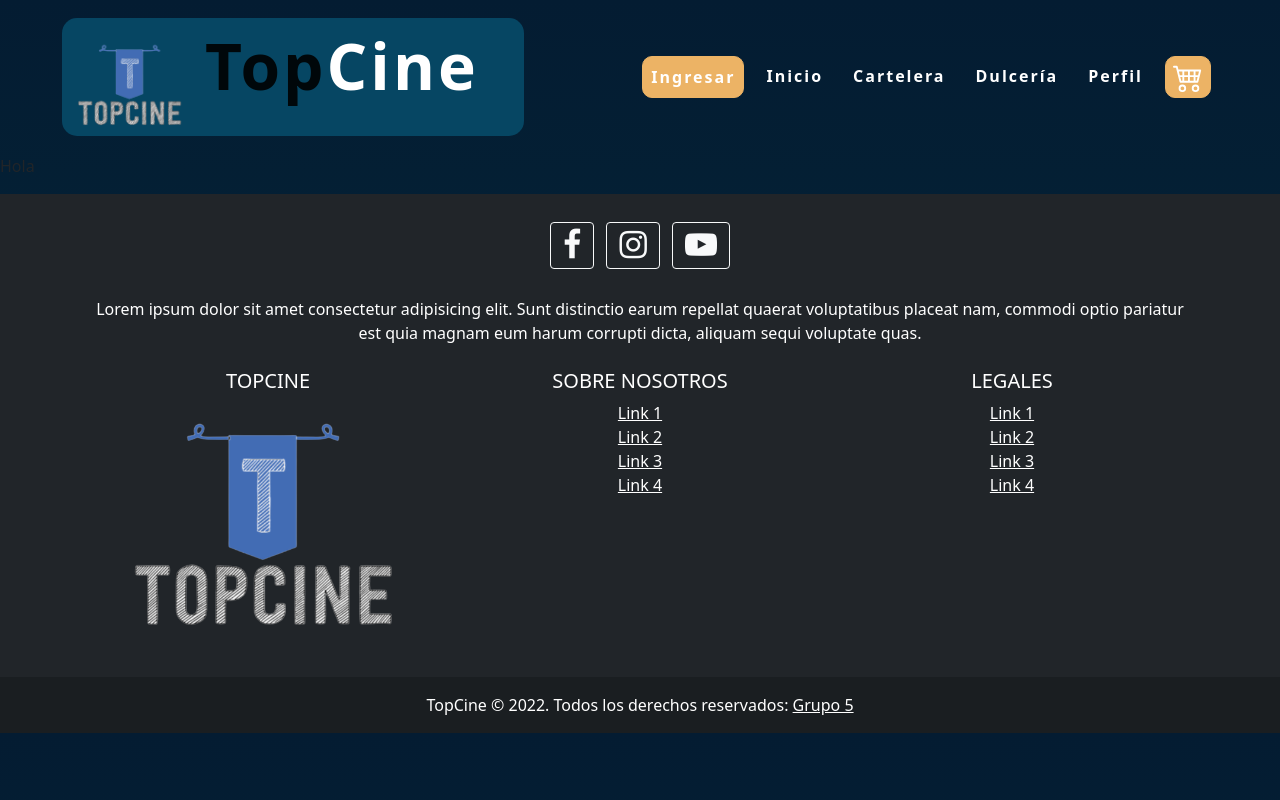
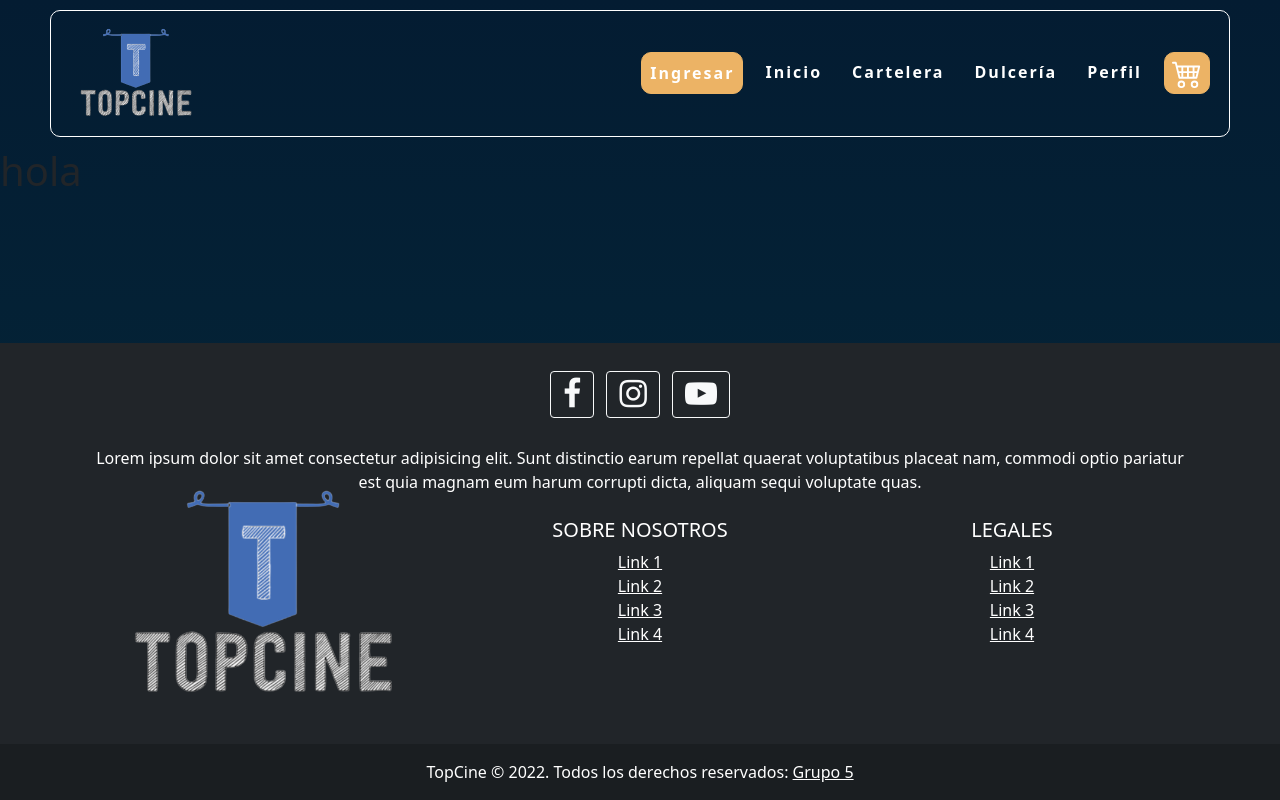
Before and after one commit to RickC1218/ProyectoIG2, a PHP site: page / in a window 1280 px wide. Run offline with PHP 8.4, Linux system fonts and the light colour scheme.

Commit message:
correcciones menores

```diff
--- a/css/base.scss
+++ b/css/base.scss
@@ -47,5 +47,5 @@ $color-botones-enlaces: #ECB365;
 }
 
 body {
-    background: linear-gradient($color-primario, $color-secundario);
+    background: linear-gradient(to bottom, $color-primario, $color-secundario) fixed;
 }
--- a/css/cabecera.scss
+++ b/css/cabecera.scss
@@ -1,39 +1,47 @@
 @use 'base';
+
+* {
+    margin: 0;
+    padding: 0;
+}
 
 #header {
     margin: 10px 50px;
+    border: 1px solid white;
+    border-radius: 10px;
+    #logo {
+        width: 40%;
+        border-radius: 15px;
+        a{
+            img{
+                width: 150px;
+            }
+        }
+    }
 }
 
-#logo {
-    background-color: base.$color-cajas;
-    width: 40%;
-    border-radius: 15px;
-}
-
-#logo span img{
-    width: 30%;
-}
-
-#logo a b{
-    font-size: 5vw;
-    letter-spacing: 3px;
-}
-
-#logo a b span {
-    color: white;
-}
-
-#MenuDespegable ul li{
+#MenuDespegable{
+    ul{
+        li{
             margin-left: 7px;
             margin-right: 7px;
             letter-spacing: 2px;
         }
+    }
 
-#MenuDespegable ul li a{
+}
+#MenuDespegable{
+    ul{
+        li{
+            a{
                 color: white;
             }
+        }
+    }
 
-.barra-opciones:hover{
+}
+
+.barra-opciones:hover {
     border: 1px solid white;
     background-color: base.$color-cajas;
     border-radius: 10px;
@@ -51,8 +59,7 @@
     background-color: base.$color-cajas;
     color: white;
 }
-
-.carrito {
+.carrito{
     margin-left: 30px;
     border: 1px solid base.$color-botones-enlaces;
     border-radius: 10px;
@@ -72,6 +79,6 @@
     height: 30px;
 }
 
-.carrito svg path{
+.carrito svg path {
     color: white;
 }
--- a/css/estilos.css
+++ b/css/estilos.css
@@ -37,30 +37,25 @@
 }
 
 body {
-  background: linear-gradient(#041C32, #04293A);
+  background: linear-gradient(to bottom, #041C32, #04293A) fixed;
+}
+
+* {
+  margin: 0;
+  padding: 0;
 }
 
 #header {
   margin: 10px 50px;
+  border: 1px solid white;
+  border-radius: 10px;
 }
-
-#logo {
-  background-color: #064663;
+#header #logo {
   width: 40%;
   border-radius: 15px;
 }
-
-#logo span img {
-  width: 30%;
-}
-
-#logo a b {
-  font-size: 5vw;
-  letter-spacing: 3px;
-}
-
-#logo a b span {
-  color: white;
+#header #logo a img {
+  width: 150px;
 }
 
 #MenuDespegable ul li {
@@ -116,4 +111,15 @@ body {
   color: white;
 }
 
+footer {
+  position: absolute;
+  left: 0px;
+  bottom: 0px;
+  width: 100%;
+}
+
+.img-footer {
+  margin-top: -50px;
+}
+
 /*# sourceMappingURL=estilos.css.map */
--- a/css/footer.scss
+++ b/css/footer.scss
@@ -0,0 +1,9 @@
+footer{
+    position:absolute;
+    left:0px;
+    bottom:0px;
+    width: 100%;
+}
+.img-footer{
+    margin-top:-50px;
+}
--- /dev/null
+++ b/css/styles.css
@@ -0,0 +1,3 @@
+body {
+
+}
--- a/index.html
+++ b/index.html
@@ -19,9 +19,8 @@
         <nav class="navbar navbar-expand-lg navbar-light">
             <div class="container-fluid">
                 <div id="logo">
-                    <span><img class="img-fluid" src="recursos/imagenes/logo-TopCine.png"
-                            alt="Logo TopCine" title="Logo TopCine"></span>
-                    <a class="navbar-brand" href="#"><b>Top<span>Cine</span></b></a>
+                    <a class="navbar-brand" href="#"><img class="img-fluid" src="recursos/imagenes/logo-TopCine.png"
+                            alt="Logo TopCine" title="Logo TopCine"></a>
                 </div>
                 <button class="navbar-toggler" type="button" data-bs-toggle="collapse" data-bs-target="#MenuDespegable"
                     aria-controls="MenuDespegable" aria-expanded="false" aria-label="Toggle navigation">
@@ -62,7 +61,7 @@
     <div class="clearfix"></div>
     <!--Inicio Contenido-->
     <div>
-        <p>Hola</p>
+        <h1>hola</h1>
     </div>
     <!--Fin Contenido-->
 
@@ -103,12 +102,10 @@
                 <div class="row">
                     <!--Grid column-->
                     <div class="col-lg-4 col-md-6 mb-4 mb-md-0">
-                        <h5 class="text-uppercase">TopCine</h5>
-
                         <ul class="list-unstyled mb-0">
                             <li>
                                 <img src="recursos/imagenes/logo-TopCine.png" alt="Logo TopCine" title="Logo TopCine"
-                                    class="img-fluid">
+                                    class="img-fluid img-footer">
                             </li>
                         </ul>
                     </div>
```
Also changed, not shown: dos.html (added, +13 -0 lines), recursos/imagenes/logo-TopCine.ico (added), 1 other file. Lines whose indentation alone changed are shown as unchanged.
